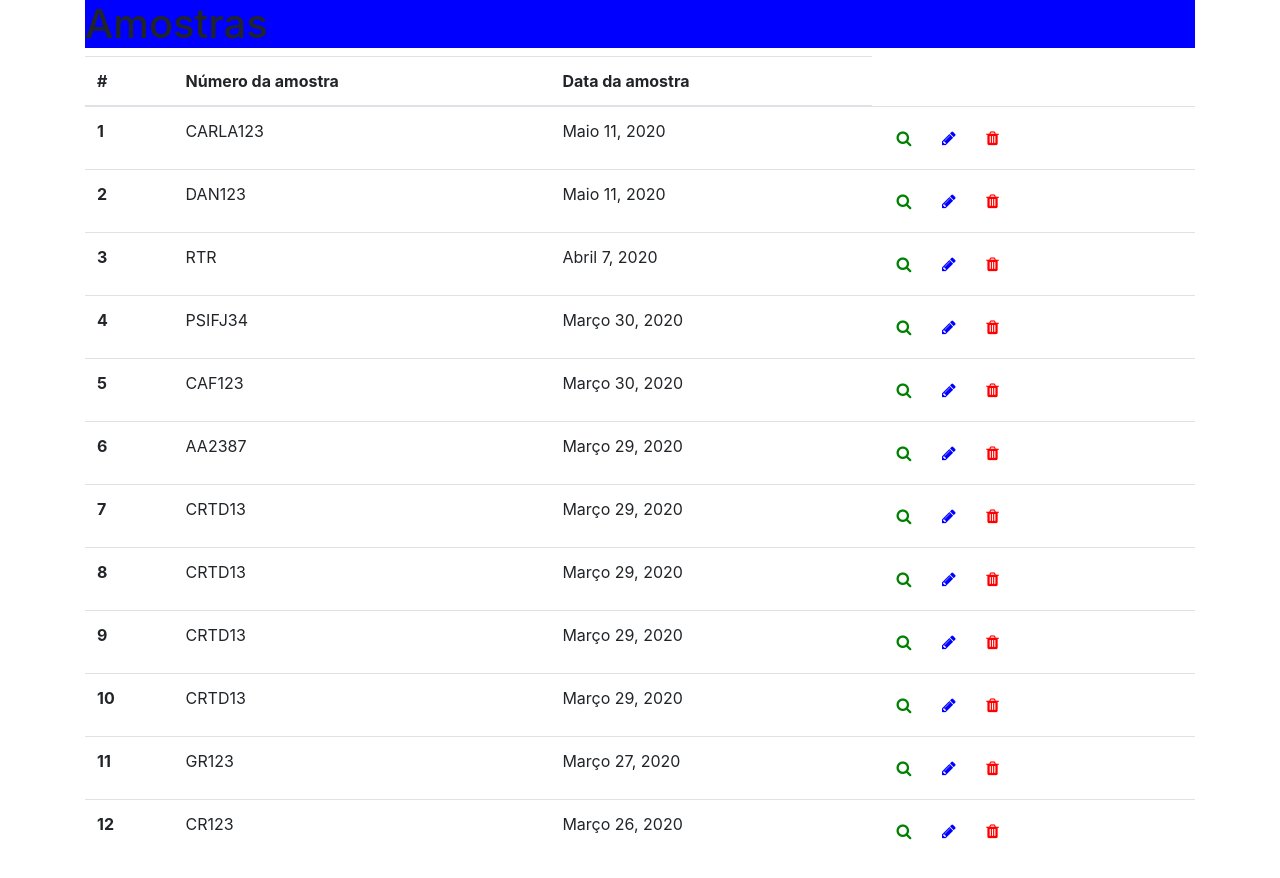
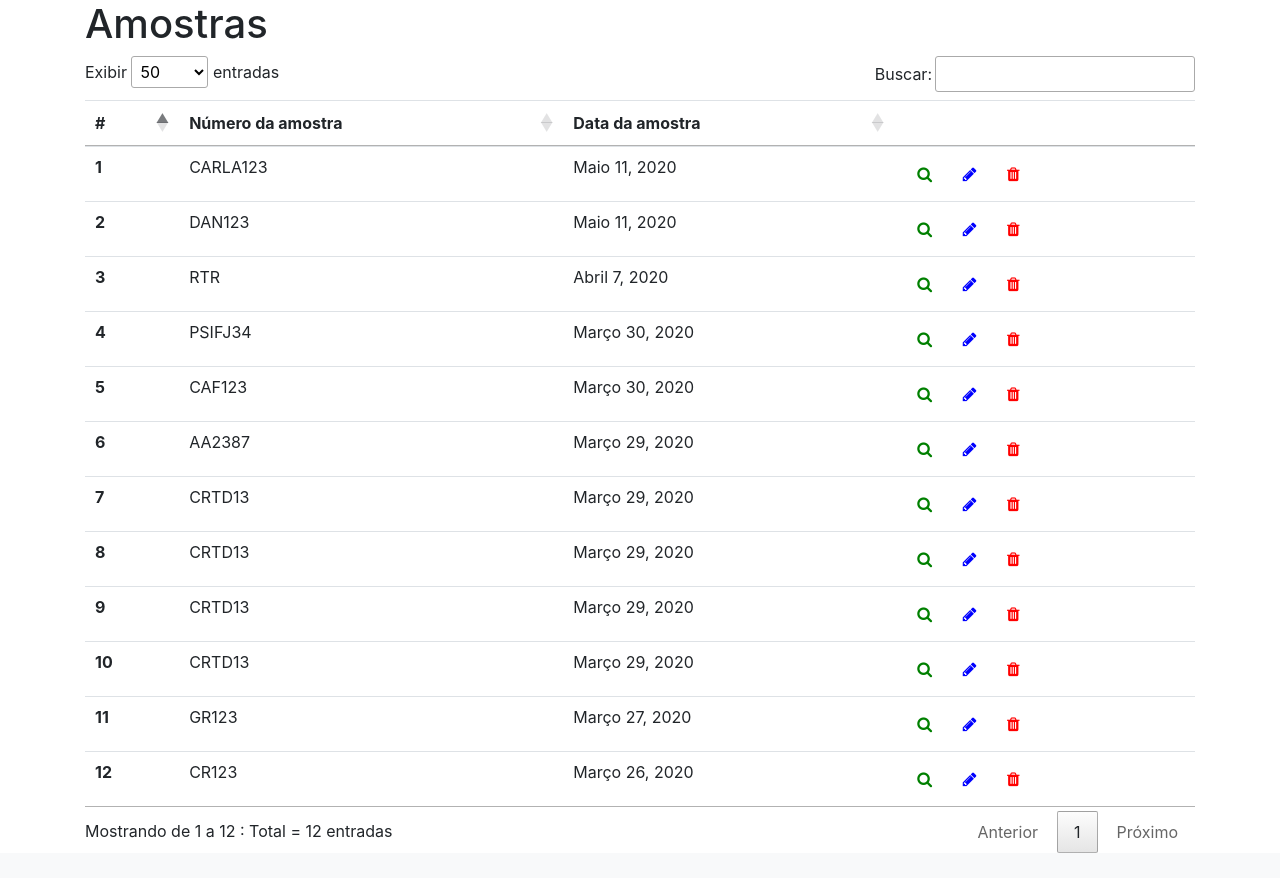
Before and after one commit to carlafcf/LabParasitologia, a Django app: page /amostra/listar in a window 1280 px wide. Shown: the part 56-934 px from the top of the page. After the commit the page ends 909 px from the top, so only its background shows below. Run offline with Django 3.2, Linux system fonts and the light colour scheme; a user stored in the database is signed in; data comes from the database, SQL or seed files in the repository; both versions use the stored data as it was after the commit; some libraries are stand-ins or nearby versions; some web fonts are replaced.

Commit message:
Tabela de listar amostras utilizando DataTable

```diff
--- a/LabParasitologia/Amostra/static/Amostra/css/list_style.css
+++ b/LabParasitologia/Amostra/static/Amostra/css/list_style.css
@@ -11,6 +11,5 @@ table.dataTable thead .sorting_desc_disabled:before {
     bottom: .5em;
 }
 
-h1 {
-    background-color: blue;
-}
+table.dataTable tr.odd { background-color: white; }// change #E2E4FF to white
+table.dataTable tr.even { background-color: white; }
--- a/LabParasitologia/Amostra/static/Amostra/js/list_js.js
+++ b/LabParasitologia/Amostra/static/Amostra/js/list_js.js
@@ -1,5 +1,34 @@
 $(document).ready(function () {
-$('#dtBasicExample').DataTable();
+$('#dtBasicExample').DataTable( {
+    "pageLength": 50,
+    "lengthMenu": [ [10, 25, 50, -1], [10, 25, 50, "Todos"] ],
+  "columnDefs": [
+    { "orderable": false, "targets": 3 }
+  ],
+    "language": {
+  "decimal":        "",
+    "emptyTable":     "Não há dados adicionados",
+    "info":           "Mostrando de _START_ a _END_ : Total =  _TOTAL_ entradas",
+    "infoEmpty":      "Mostrando 0 de 0 de 0 entradas",
+    "infoFiltered":   "(filtrado de _MAX_ entradas)",
+    "infoPostFix":    "",
+    "thousands":      ",",
+    "lengthMenu":     "Exibir _MENU_ entradas",
+    "loadingRecords": "Carregando...",
+    "processing":     "Processando...",
+    "search":         "Buscar:",
+    "zeroRecords":    "Não foi encontrada nenhuma entrada",
+    "paginate": {
+        "first":      "Primeiro",
+        "last":       "Último",
+        "next":       "Próximo",
+        "previous":   "Anterior"
+    },
+    "aria": {
+        "sortAscending":  ": ativada a ordenação crescente",
+        "sortDescending": ": ativada a ordenação decrescente"
+    }
+    }
+} );
 $('.dataTables_length').addClass('bs-select');
-alert("Teste")
 });
--- a/LabParasitologia/templates/Amostra/listar.html
+++ b/LabParasitologia/templates/Amostra/listar.html
@@ -2,7 +2,7 @@
 
 {% block arquivos_js_css %}
 {% load static %}
-<link rel="stylesheet" href="{% static 'Amostra/css/list_style.css' %}"/>
+<link rel="stylesheet" type="text/css" href="{% static 'Amostra/css/list_style.css' %}"/>
 <script src="{% static 'Amostra/js/list_js.js' %}"></script>
 {% endblock %}
 
@@ -11,12 +11,15 @@
 	<h1>Amostras</h1>
 
 	{% if lista_amostras %}
-        <table class="table">
+        <table id="dtBasicExample" class="table" cellspacing="0" width="100%">
           <thead >
             <th scope="col">#</th>
             <th>Número da amostra</th>
             <th>Data da amostra</th>
+            <th></th>
           </thead>
+
+            <tbody>
           {% for amostra in lista_amostras %}
               <tr>
                  <th scope="row">{{ forloop.counter }}</th>
@@ -35,6 +38,8 @@
                 </td>
               </tr>
           {% endfor %}
+
+          </tbody>
         </table>
       {% else %}
         <p>Não há amostras cadastradas!</p>
--- a/LabParasitologia/templates/base.html
+++ b/LabParasitologia/templates/base.html
@@ -6,11 +6,19 @@
     <title>Laboratório de Parasitologia</title>
     <link href="https://stackpath.bootstrapcdn.com/bootstrap/4.4.1/css/bootstrap.min.css" rel="stylesheet" integrity="sha384-Vkoo8x4CGsO3+Hhxv8T/Q5PaXtkKtu6ug5TOeNV6gBiFeWPGFN9MuhOf23Q9Ifjh" crossorigin="anonymous">
 
-    <script src="//ajax.googleapis.com/ajax/libs/jquery/1.11.0/jquery.min.js"></script>
+    <script src="https://ajax.googleapis.com/ajax/libs/jquery/3.1.0/jquery.min.js"></script>
+
+    <!-- Datatable -->
+    <link rel="stylesheet" type="text/css" href="http://cdn.datatables.net/1.10.21/css/jquery.dataTables.min.css">
+   <!--<link rel="stylesheet" type="text/css" href="http://ajax.aspnetcdn.com/ajax/jquery.dataTables/1.9.0/css/jquery.dataTables_themeroller.css">-->
+   <!--<script type="text/javascript" charset="utf8" src="http://ajax.aspnetcdn.com/ajax/jQuery/jquery-1.7.1.min.js"></script>-->
+   <script type="text/javascript" charset="utf8" src="http://cdn.datatables.net/1.10.21/js/jquery.dataTables.min.js"></script>
+    <!--<link rel="stylesheet" type="text/css" href="https://cdn.datatables.net/1.10.16/css/dataTables.bootstrap.min.css">-->
+	<!--<script type="text/javascript" language="javascript" src="https://cdn.datatables.net/1.10.16/js/jquery.dataTables.min.js"></script>-->
+	<!--<script type="text/javascript" language="javascript" src="https://cdn.datatables.net/1.10.16/js/dataTables.bootstrap.min.js"></script>-->
 
     <script src="https://stackpath.bootstrapcdn.com/bootstrap/4.4.1/js/bootstrap.min.js" integrity="sha384-wfSDF2E50Y2D1uUdj0O3uMBJnjuUD4Ih7YwaYd1iqfktj0Uod8GCExl3Og8ifwB6" crossorigin="anonymous"></script>
 
-    <link rel="stylesheet" href="">
 
     <!-- Optional theme -->
     <!-- <link rel="stylesheet" href="https://maxcdn.bootstrapcdn.com/bootstrap/3.3.7/css/bootstrap-theme.min.css" integrity="sha384-rHyoN1iRsVXV4nD0JutlnGaslCJuC7uwjduW9SVrLvRYooPp2bWYgmgJQIXwl/Sp" crossorigin="anonymous"> -->
```
Also changed, not shown: LabParasitologia/db.sqlite3. Lines whose indentation alone changed are shown as unchanged.
